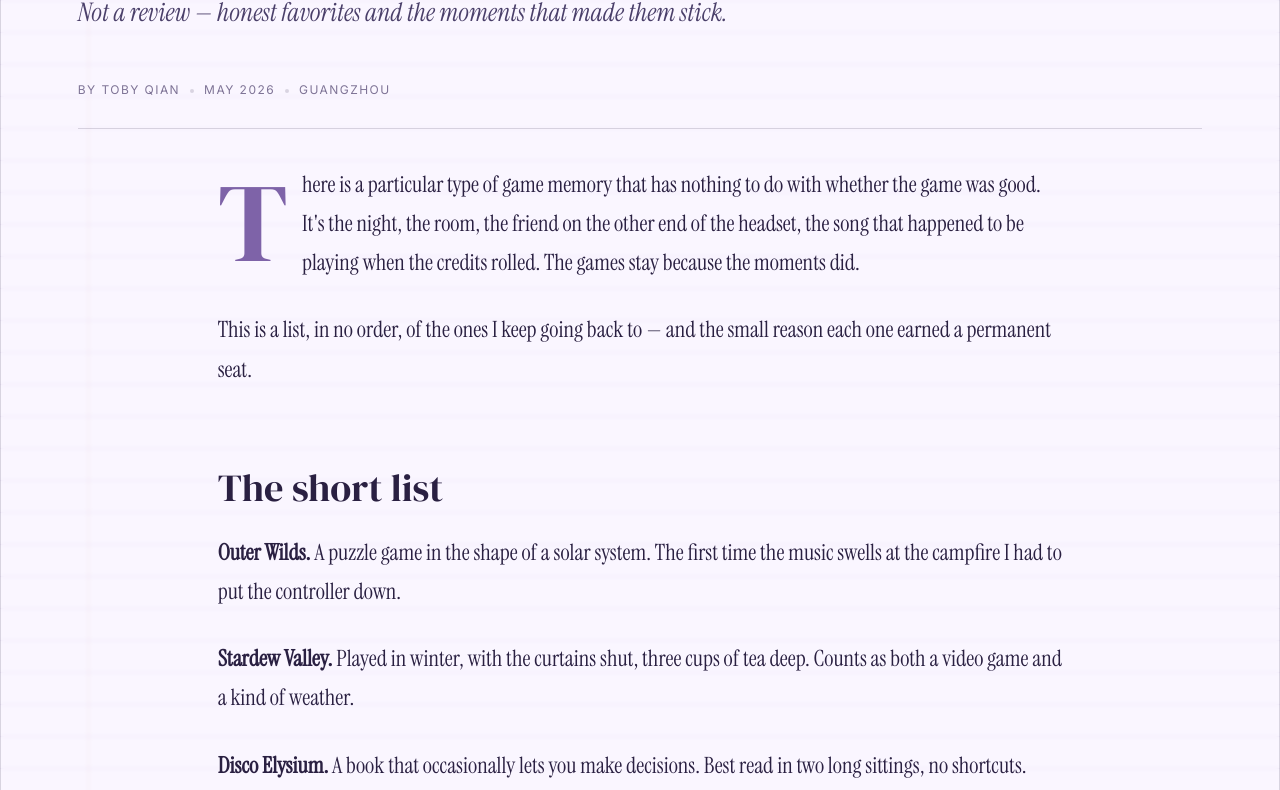
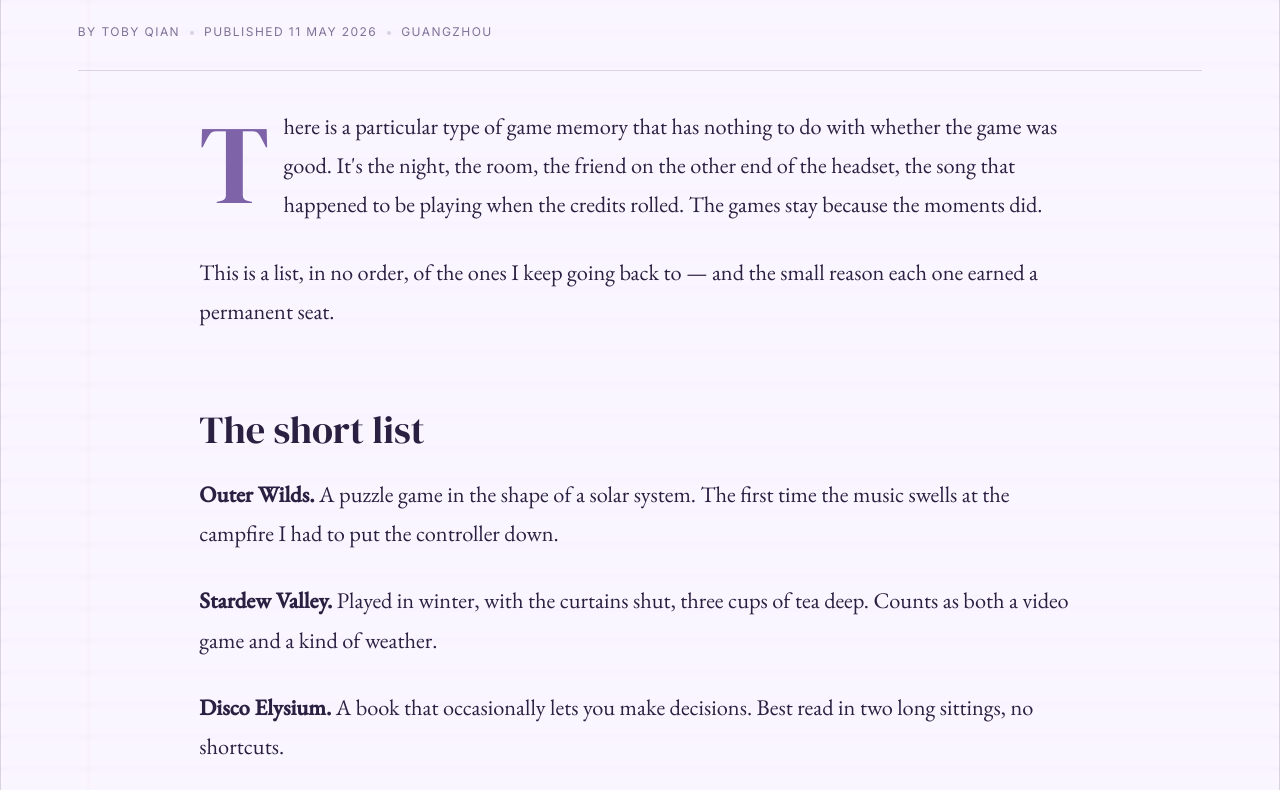
Before and after one commit to Toby-Qian/Toby-Qian.github.io, a plain HTML site: page essays/003-games.html in a window 1280 px wide. Shown: the part 1215-2005 px from the top of the page. Drawn offline with nearby package versions, Linux system fonts and the light colour scheme.

Commit message:
Essays 003-005: align format strictly to essay 002
Load EB Garamond font and add the same body/first-letter font
override that 001 and 002 use; drop the draft-in-progress banner;
switch bylines to the explicit <time>Published 11 May 2026</time>
format. Visual widths now match across all five essays.

```diff
--- a/essays/003-games.html
+++ b/essays/003-games.html
@@ -6,9 +6,13 @@
   <title>Games worth bragging about · Toby Qian</title>
   <link rel="preconnect" href="https://fonts.googleapis.com" />
   <link rel="preconnect" href="https://fonts.gstatic.com" crossorigin />
-  <link href="https://fonts.googleapis.com/css2?family=Caveat:wght@500;600&family=DM+Serif+Display:ital@0;1&family=Instrument+Serif:ital@0;1&family=Inter:wght@400;500;600&display=swap" rel="stylesheet" />
+  <link href="https://fonts.googleapis.com/css2?family=Caveat:wght@500;600&family=DM+Serif+Display:ital@0;1&family=EB+Garamond:ital,wght@0,400;0,500;1,400&family=Instrument+Serif:ital@0;1&family=Inter:wght@400;500;600&display=swap" rel="stylesheet" />
   <link rel="stylesheet" href="../personal-page.css?v=12" />
   <link rel="stylesheet" href="essay.css?v=6" />
+  <style>
+    .essay-body { font-family: "EB Garamond", "Instrument Serif", Georgia, serif; }
+    .essay-body p:first-of-type::first-letter { font-family: "DM Serif Display", "EB Garamond", Georgia, serif; }
+  </style>
 </head>
 <body>
 
@@ -42,11 +46,10 @@
 
       <header>
         <span class="stamp">No. 003</span>
-        <span class="draft-banner">draft · in progress</span>
         <p class="kicker">Essay · 2026 · 5 min read</p>
         <h1>Games worth <em>bragging about.</em></h1>
         <p class="lede">Not a review — honest favorites and the moments that made them stick.</p>
-        <div class="byline">By Toby Qian <span class="dot"></span> May 2026 <span class="dot"></span> Guangzhou</div>
+        <div class="byline">By Toby Qian <span class="dot"></span> <time datetime="2026-05-11">Published 11 May 2026</time> <span class="dot"></span> Guangzhou</div>
       </header>
 
       <div class="essay-body">
```
Also changed, not shown: essays/004-on-the-internet.html (+6 -3 lines), essays/005-small-tools.html (+6 -3 lines).
